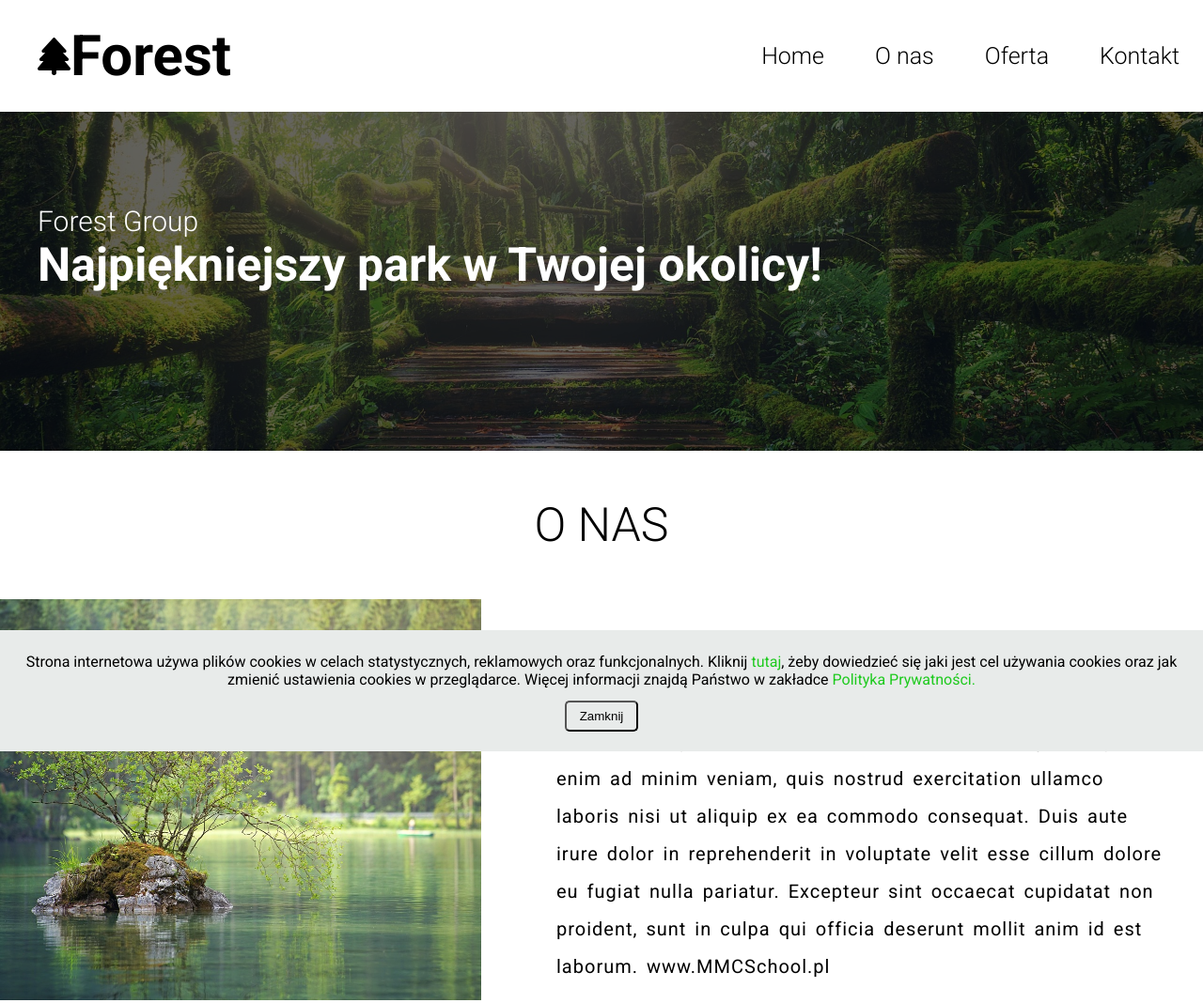
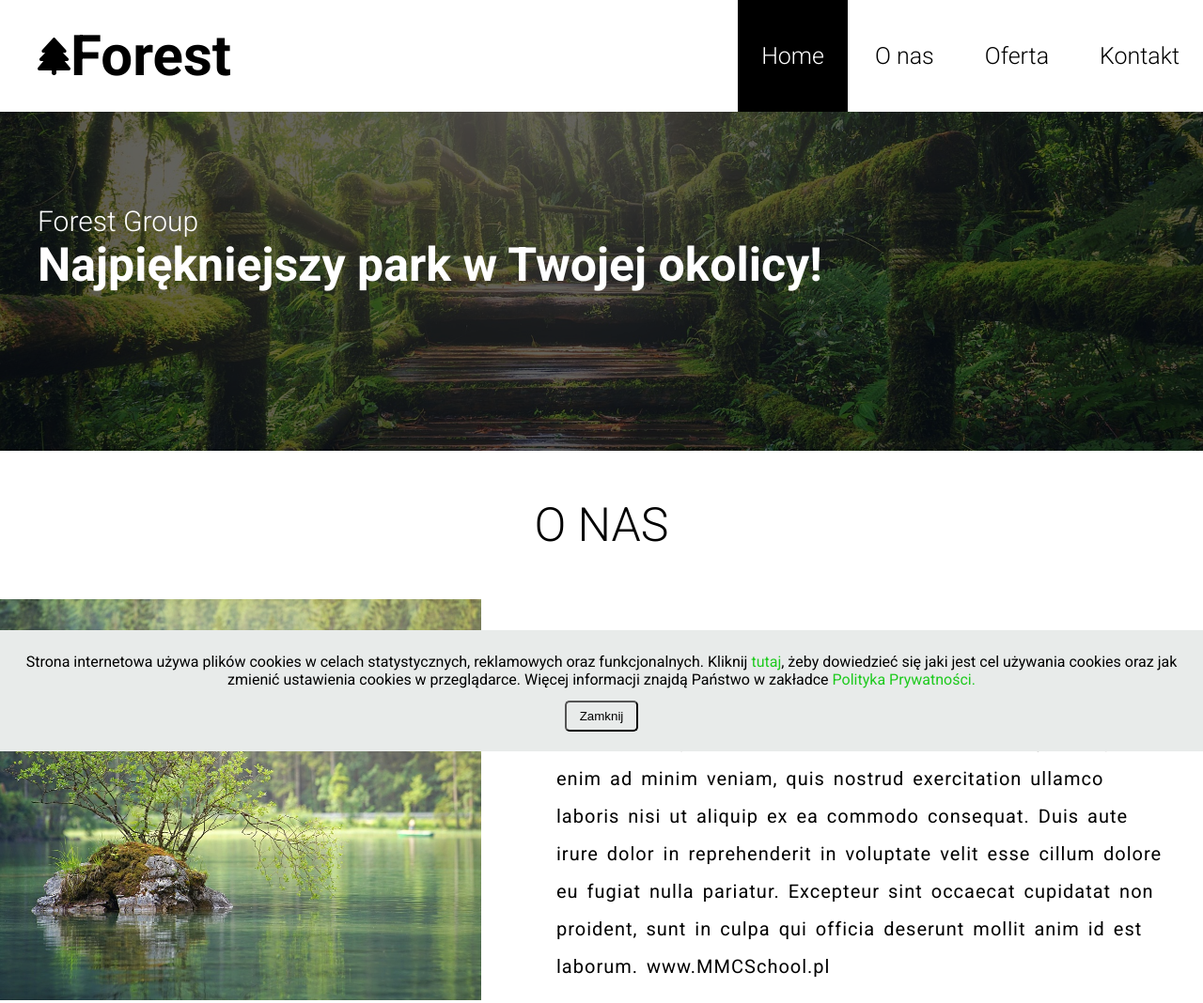
Before and after one commit to boguszbart/Forest-Project, a website: page index.html in a window 1280 px wide. Shown: the top 1068 px of the page at 94% size. Drawn offline with nearby package versions, Linux system fonts and the light colour scheme; files that its build step writes are made by us from their sources; files whose address does not match are found by name.

Commit message:
fixed scrollspy

```diff
--- a/src/sass/layout/_nav.scss
+++ b/src/sass/layout/_nav.scss
@@ -118,3 +118,8 @@
 		display: inline-block;
 	}
 }
+
+.active {
+	color: c.$pure-white;
+	background-color: c.$pure-black;
+}
```
